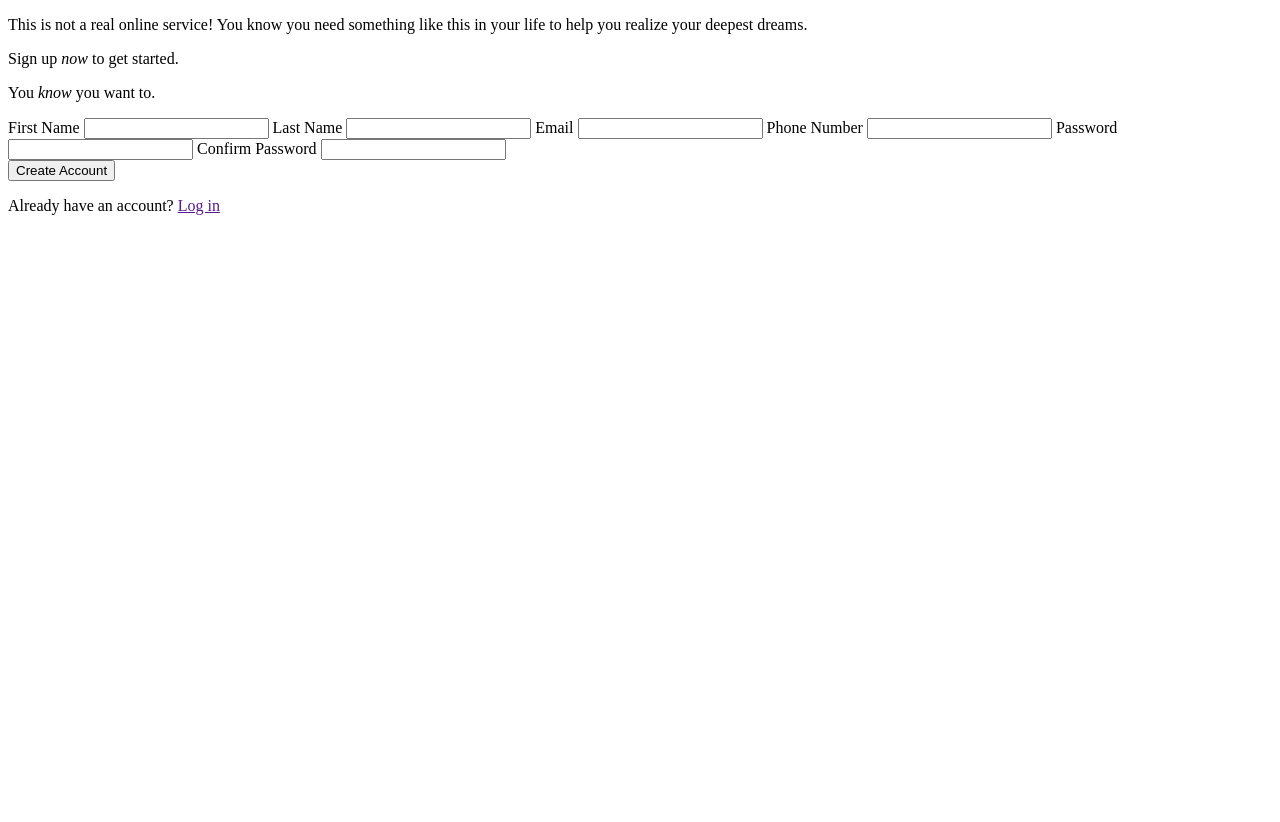
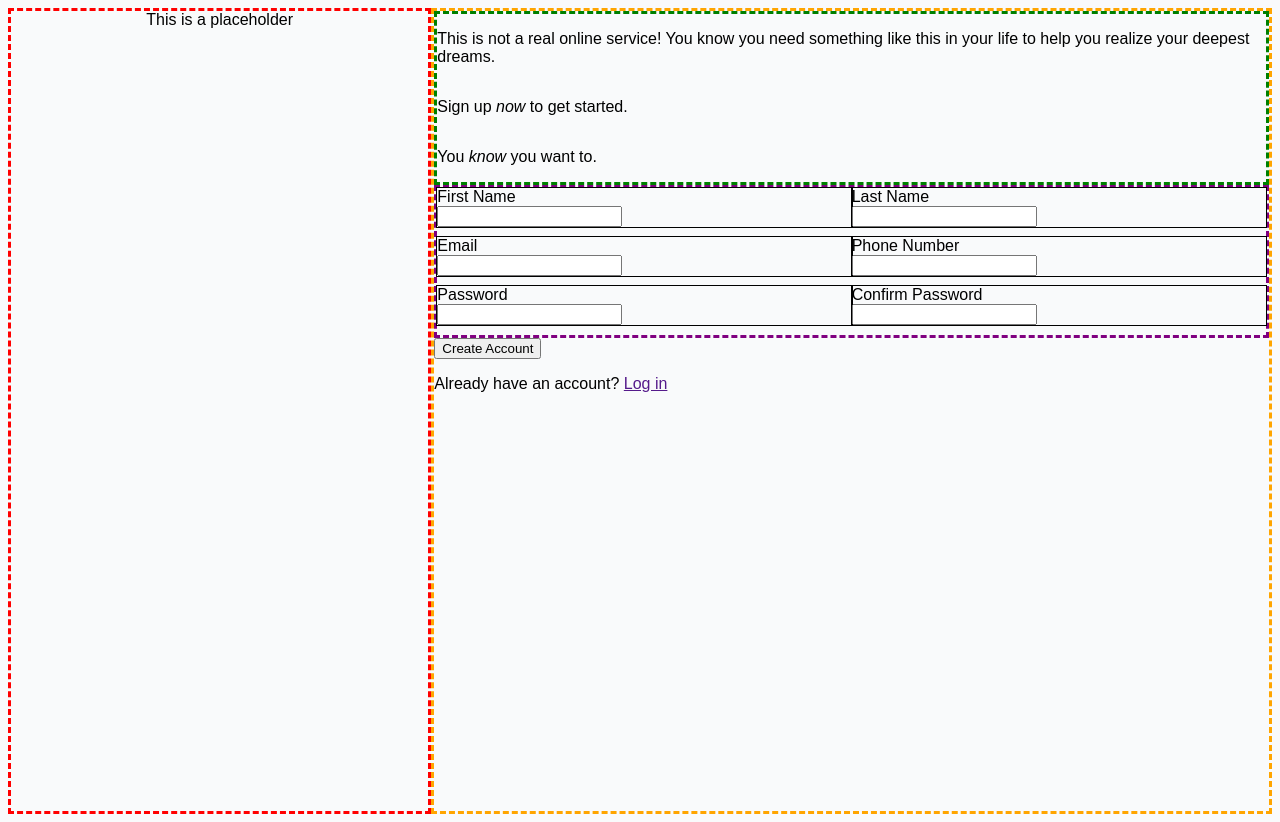
Before and after one commit to amk6451/signup_form, a plain HTML site: page index.html in a window 1280 px wide. Before the commit the page ends 800 px from the top, so only its background shows below. Drawn offline with Linux system fonts and the light colour scheme.

Commit message:
Added starting CSS flexbox

```diff
--- a/index.html
+++ b/index.html
@@ -12,6 +12,8 @@
     <div class = "left-side">
     <!-- <img src="images/leaf_background.jpg" alt="Leaf Background"> -->
     <!-- <img src="images/odin-lined.png" alt="Odin Logo"> -->
+
+        <div>This is a placeholder</div>
     </div>
     <div class = "right-side">
         <div class="header">
@@ -22,25 +24,32 @@
             <p>You <em>know</em> you want to.</p>
         </div>
 
-        <form>
+
+        <form class="form">
+        <div>
             <label for="firstname">First Name</label>
             <input id="firstname" name="firstname">
-
+        </div>
+        <div>
             <label for="lastname">Last Name</label>
             <input id="lastname" name="lastname">
-
+        </div>
+        <div>
             <label for="email">Email</label>
             <input id="email" name="email">
-
+        </div>
+        <div>
             <label for="phonenumber">Phone Number</label>
             <input id="phonenumber" name="phonenumber">
-
+        </div>
+        <div>
             <label for="password">Password</label>
             <input id="password" name="password">
-
+        </div>
+        <div>
             <label for="confirm">Confirm Password</label>
             <input id="confirm" name="confirm">
-
+        </div>
         </form>
 
         <div class='submit-section'>
@@ -50,6 +59,6 @@
             </div>
         </div>
     </div>
-    </main>
+</main>
 </body>
 </html>
--- a/style.css
+++ b/style.css
@@ -0,0 +1,73 @@
+body {
+    display: flex;
+    background-color: #f9fafb;
+    font-family: Arial, Helvetica, sans-serif;
+}
+
+
+main{
+    display: flex;
+    flex-direction: row;
+    flex-wrap: wrap;
+    width: 100%;
+}
+
+.row {
+    display: flex;
+    flex-direction: row;
+    flex-wrap: wrap;
+    width: 100%;
+  }
+
+.left-side{
+    display: flex;
+    flex-direction: column;
+    border: dashed red;
+    align-items: center;
+    flex-basis: 100%;
+    flex: 1;
+    width: 40vw;
+    height: 100vh;
+
+}
+.right-side{
+    display: flex;
+    flex-direction: column;
+    border: dashed orange;
+    flex-basis: 100%;
+    flex: 2;
+    width: 60vw;
+    height: 100vh;
+}
+
+
+.header{
+    display: flex;
+    flex-direction: column;
+    border: dashed green;
+}
+.form{
+    display: flex;
+    flex-wrap: wrap;
+    /* flex-direction: column; */
+    /* flex: 1; */
+    /* flex-wrap: wrap; */
+    border: dashed purple;
+}
+
+.form > div {
+    /* flex: 1; */
+    flex-basis: 50%;
+    box-shadow: 0 0 0 1px black;
+    margin-bottom: 10px;
+  }
+label,input{
+    display:flex;
+    flex-direction:column;
+  }
+
+
+.submit-section{
+    display: flex;
+    flex-direction: column;
+}
```
